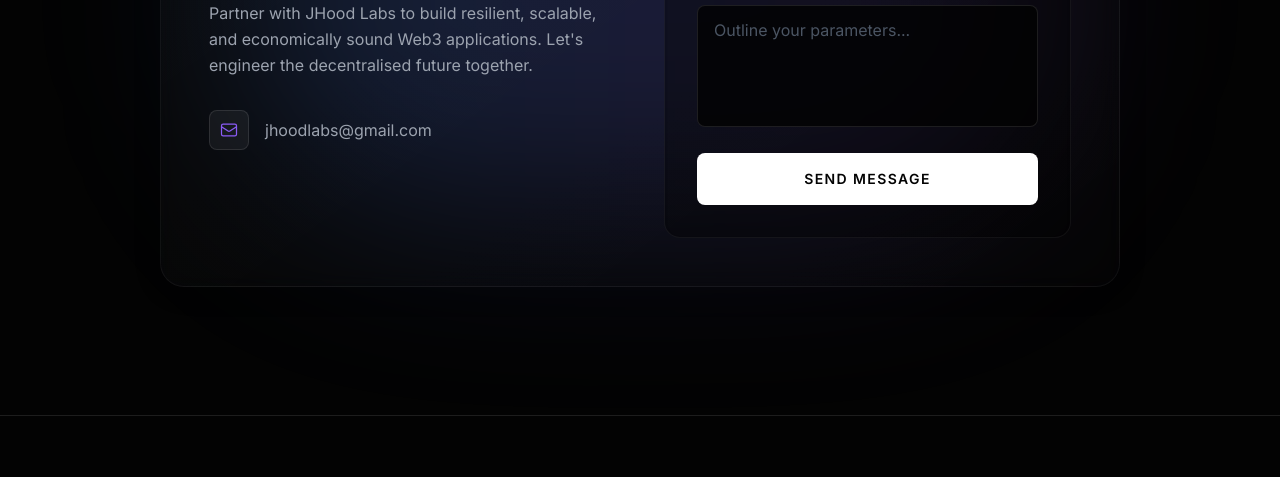
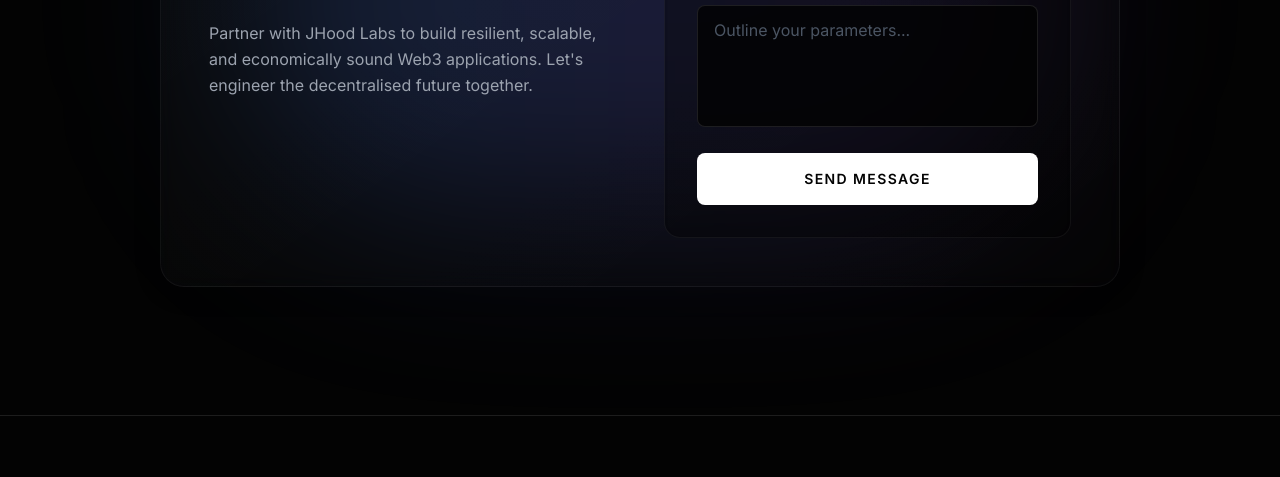
Before and after one commit to JamieHood/Website, a plain HTML site: page index.html in a window 1280 px wide. Shown: the part 2233-2710 px from the top of the page. Drawn offline with nearby package versions, Linux system fonts and the light colour scheme.

Commit message:
Add files via upload

```diff
--- a/index.html
+++ b/index.html
@@ -286,14 +286,6 @@
                     <p class="text-gray-400 mb-8 leading-relaxed">
                         Partner with JHood Labs to build resilient, scalable, and economically sound Web3 applications. Let's engineer the decentralised future together.
                     </p>
-                    <div class="flex items-center gap-4 text-gray-400">
-                        <div class="w-10 h-10 rounded-lg bg-white/5 border border-white/10 flex items-center justify-center">
-                            <svg class="w-5 h-5 text-neon-purple" fill="none" viewBox="0 0 24 24" stroke="currentColor">
-                                <path stroke-linecap="round" stroke-linejoin="round" stroke-width="1.5" d="M3 8l7.89 5.26a2 2 0 002.22 0L21 8M5 19h14a2 2 0 002-2V7a2 2 0 00-2-2H5a2 2 0 00-2 2v10a2 2 0 002 2z" />
-                            </svg>
-                        </div>
-                        <a href="mailto:jhoodlabs@gmail.com" class="hover:text-neon-purple transition-colors">jhoodlabs@gmail.com</a>
-                    </div>
                 </div>
 
                 <!-- Contact Form -->
@@ -303,7 +295,7 @@
                     <div data-fs-success class="text-neon-cyan text-sm font-medium mb-5 bg-neon-cyan/10 border border-neon-cyan/20 p-4 rounded-lg empty:hidden"></div>
                     <div data-fs-error class="text-red-400 text-sm font-medium mb-5 bg-red-400/10 border border-red-400/20 p-4 rounded-lg empty:hidden"></div>
 
-                    <form id="my-form" class="space-y-5">
+                    <form id="my-form" action="https://formspree.io/f/mbgoajoz" method="POST" class="space-y-5">
                         <div>
                             <label for="name" class="block text-xs font-medium text-gray-400 uppercase tracking-wider mb-2">Name</label>
                             <input type="text" id="name" name="name" required data-fs-field
```
